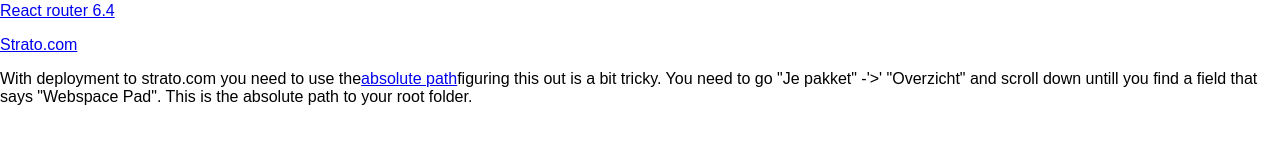
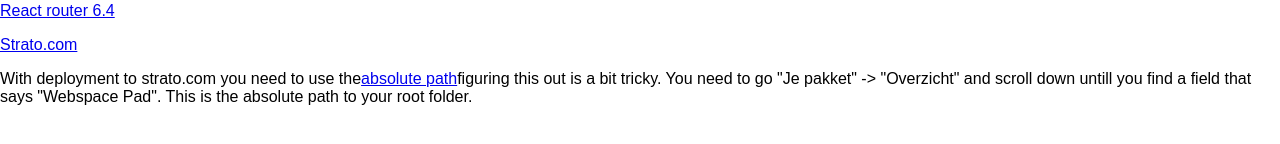
Before and after one commit to MingLi9/portfolio, a React (Create React App) app: page /projects in a window 1280 px wide. Shown: the part 286-430 px from the top of the page. Built offline with nearby package versions, Linux system fonts and the light colour scheme.

Commit message:
html fix
remove ' around &gt;

```diff
--- a/src/pages/projects.jsx
+++ b/src/pages/projects.jsx
@@ -20,7 +20,7 @@
             <p>
                 With deployment to strato.com you need to use the
                 <a href="https://www.strato-hosting.co.uk/faq/hosting/what-are-the-paths-on-your-system/#absoluter_pfad" rel="noreferrer" target="_blank">absolute path</a>
-                figuring this out is a bit tricky. You need to go "Je pakket" -'&gt;' "Overzicht" and scroll down untill you find a field that says "Webspace Pad".
+                figuring this out is a bit tricky. You need to go "Je pakket" -&gt; "Overzicht" and scroll down untill you find a field that says "Webspace Pad".
                 This is the absolute path to your root folder.
             </p>
         </>
```
